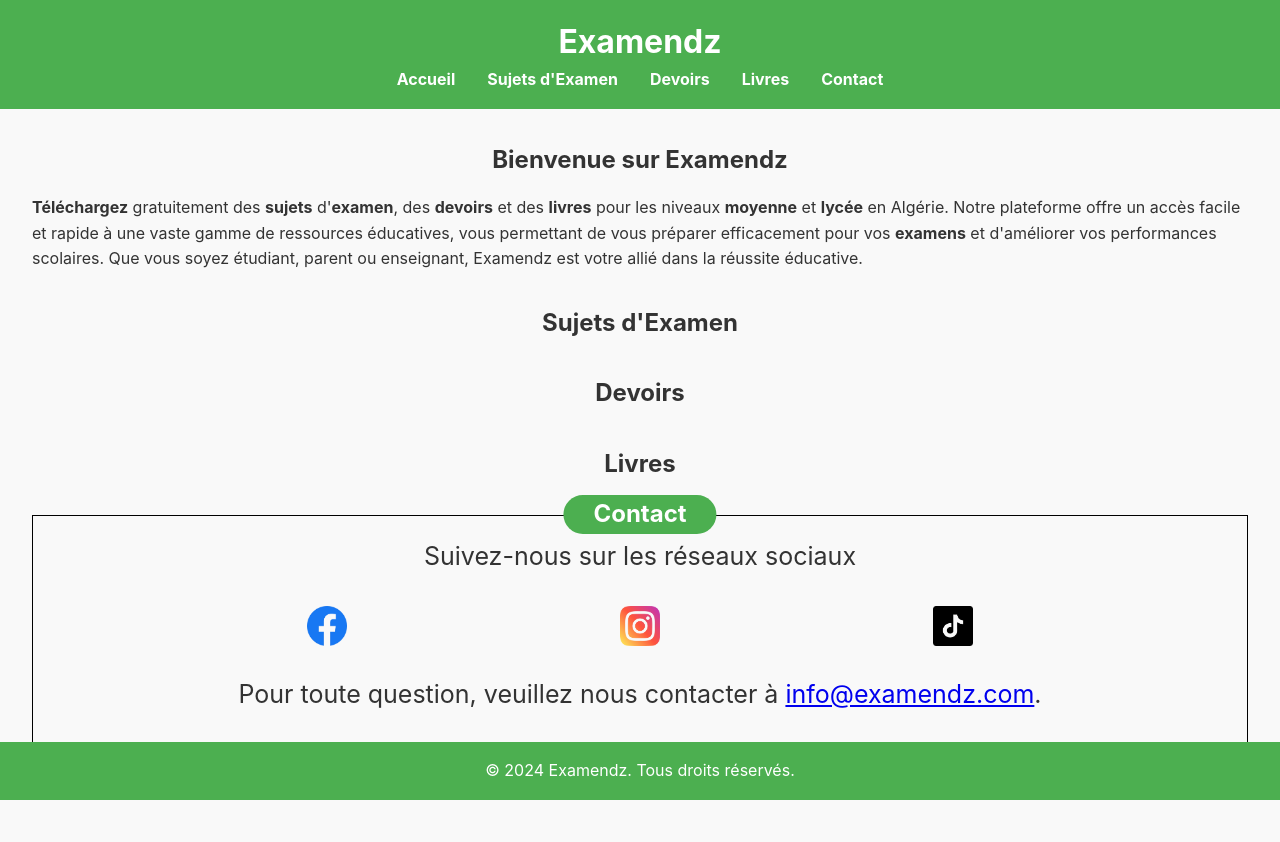
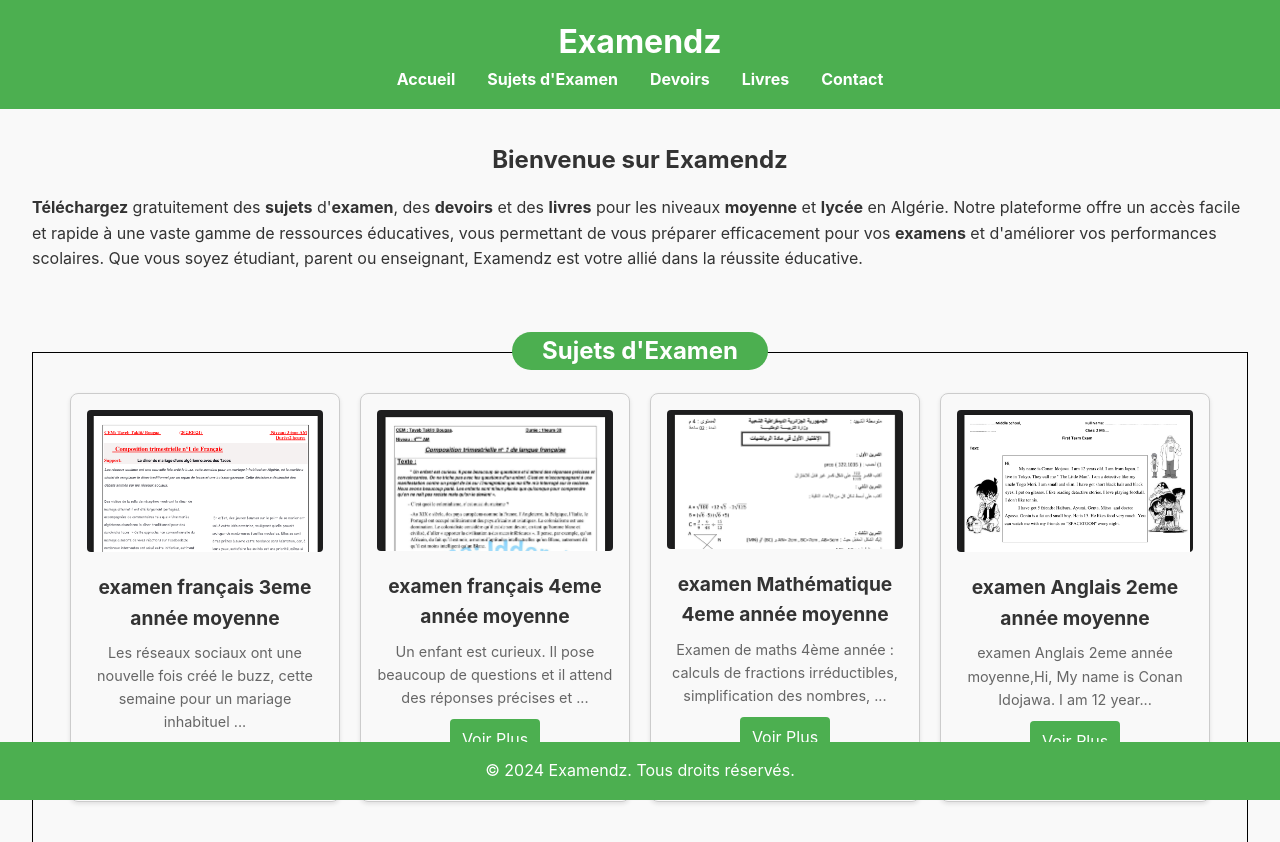
Before and after one commit to hocine-dev/examendz, a plain HTML site: page index.html in a window 1280 px wide. Shown: the top 842 px of the page. Drawn offline with Linux system fonts and the light colour scheme.

Commit message:
add exams section

```diff
--- a/index.html
+++ b/index.html
@@ -39,7 +39,50 @@
         </section>
         <section id="exams">
             <h2>Sujets d'Examen</h2>
-            <!-- Liens vers les sujets d'examen -->
+            <div class="exam-cards">
+                <!-- Exam Card 1 -->
+                <div class="exam-card">
+                    <img src="./images/exams/exam1.png" alt="examen français 3eme année moyenne">
+                    <h3>examen français 3eme année moyenne</h3>
+                    <p>Les réseaux sociaux ont une nouvelle fois créé le buzz, cette semaine pour un mariage inhabituel
+                        en Algérie, où la mariée a
+                        choisi de remplacer le dîner traditionnel par un repas de tacos et une boisson gazeuse. Cette
+                        décision a déclenché des
+                        débats animés sur les réseaux sociaux.</p>
+                    <a href="#">Voir Plus</a>
+                </div>
+                <!-- Exam Card 1 -->
+                <div class="exam-card">
+                    <img src="./images/exams/exam2.png" alt="examen français 4eme année moyenne">
+                    <h3>examen français 4eme année moyenne</h3>
+                    <p>Un enfant est curieux. Il pose beaucoup de questions et il attend des réponses précises et
+                        convaincantes. On ne triche pas avec les questions d'un enfant. C'est en m'accompagnant à une
+                        manifestation contre un projet de loi sur l'immigration que ma fille m'a interrogé sur le
+                        racisme. Nous avons beaucoup parlé.</p>
+                    <a href="#">Voir Plus</a>
+                </div>
+                <!-- Exam Card 1 -->
+                <div class="exam-card">
+                    <img src="./images/exams/exam3.png" alt="examen Mathématique 4eme année moyenne">
+                    <h3>examen Mathématique 4eme année moyenne</h3>
+                    <p>Examen de maths 4ème année : calculs de fractions irréductibles, simplification des nombres,
+                        exercices géométriques.</p>
+                    <a href="#">Voir Plus</a>
+                </div>
+                <!-- Exam Card 1 -->
+                <div class="exam-card">
+                    <img src="./images/exams/exam4.png" alt="examen Anglais 2eme année moyenne">
+                    <h3>examen Anglais 2eme année moyenne</h3>
+                    <p>examen Anglais 2eme année moyenne,Hi,
+                        My name is Conan Idojawa. I am 12 years old. I am from Japan. I
+                        live in Tokyo. They call me " The Little Man". I am a detective like my
+                        uncle Togo Mori. I am small and slim. I have got short black hair and black
+                        eyes. I put on glasses. I like reading detective stories. I love playing football.
+                        I don't like tennis.</p>
+                    <a href="#">Voir Plus</a>
+                </div>
+
+            </div>
         </section>
         <section id="homework">
             <h2>Devoirs</h2>
--- a/script.js
+++ b/script.js
@@ -61,3 +61,18 @@ window.addEventListener("scroll", function () {
 function scrollToTop() {
     window.scrollTo({ top: 0, behavior: 'smooth' });
 }
+
+document.addEventListener("DOMContentLoaded", function() {
+    function trimDescriptions() {
+        const examCards = document.querySelectorAll('.exam-card p');
+
+        examCards.forEach(function(description) {
+            const fullText = description.textContent;
+            if (fullText.length > 100) {
+                description.textContent = fullText.substring(0, 100) + '...';
+            }
+        });
+    }
+
+    trimDescriptions();
+});
--- a/styles.css
+++ b/styles.css
@@ -49,7 +49,7 @@ main {
 }
 
 section {
-  margin-bottom: 2rem;
+  margin-bottom: 5rem;
 }
 
 section h2 {
@@ -59,14 +59,14 @@ section h2 {
 }
 
 
-#contact {
+#contact,#exams {
     position: relative;
     padding: 20px;
     border: 1px solid #000; /* Adjust the border width and color as needed */
     margin-bottom: 60px;
   }
 
-  #contact h2 {
+  #contact h2,#exams h2 {
     position: absolute;
     top: -21px;
     left: 50%;
@@ -124,6 +124,15 @@ footer {
   height: 40px;
 }
 
+.social-icons a img {
+  transition: transform 0.6s;
+}
+
+.social-icons a img:hover {
+  transform: rotate(360deg) scale(1.2);
+}
+
+
 /* Back to Top Button */
 #backToTop {
   display: none; /* Hidden by default */
@@ -145,3 +154,56 @@ footer {
 #backToTop:hover {
   background-color: #555;
 }
+
+
+#exams {
+  padding: 20px;
+}
+
+.exam-cards {
+  display: flex;
+  flex-wrap: wrap;
+  gap: 20px;
+  justify-content: center;
+  margin-block: 20px;
+}
+
+.exam-card {
+  border: 1px solid #ccc;
+  border-radius: 8px;
+  padding: 16px;
+  width: 23%;
+  box-shadow: 0 2px 4px rgba(0,0,0,0.1);
+  text-align: center;
+}
+
+.exam-card:hover {
+  transform: translateY(-10px);
+  box-shadow: 0 4px 8px rgba(0,0,0,0.2);
+}
+
+.exam-card img {
+  max-width: 100%;
+  height: auto;
+  border-radius: 4px;
+}
+
+.exam-card h3 {
+  margin: 12px 0 8px;
+  font-size: 1.2em;
+}
+
+.exam-card p {
+  font-size: 0.9em;
+  color: #666;
+}
+
+.exam-card a {
+  display: inline-block;
+  margin-top: 10px;
+  padding: 8px 12px;
+  background-color: #4caf50;
+  color: #fff;
+  text-decoration: none;
+  border-radius: 4px;
+}
```
Also changed, not shown: images/exams/exam1.png (added), images/exams/exam2.png (added), images/exams/exam3.png (added), images/exams/exam4.png (added).
